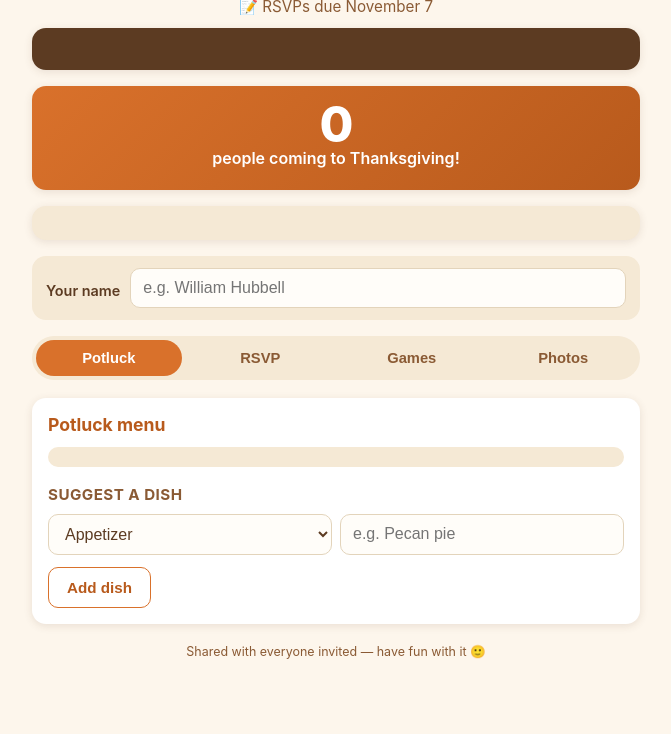
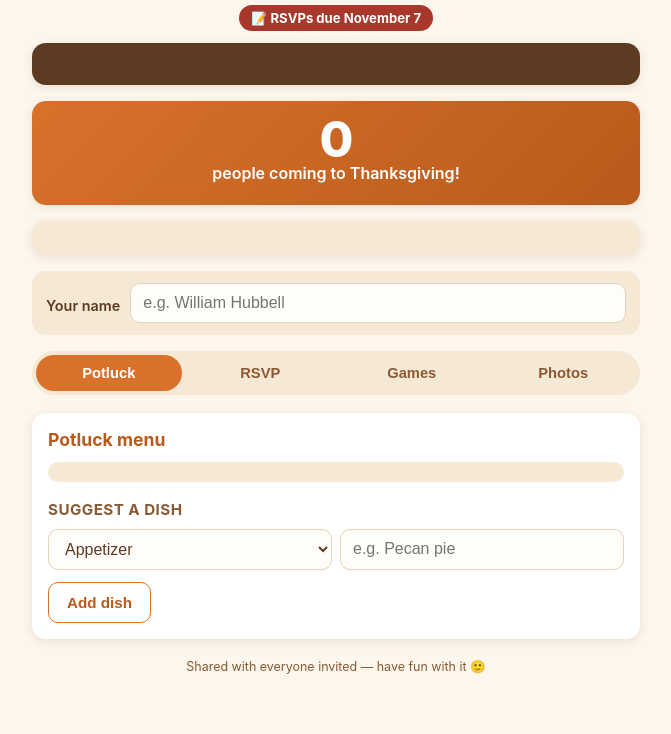
Before and after one commit to williamhubbell/thanksgiving-app, a website: page public/index.html in a window 1280 px wide. Shown: the part 142-876 px from the top of the page, without its empty margins (304-975 px from the left). Drawn offline with Linux system fonts and the light colour scheme; no server answers.

Commit message:
Update styles.css

```diff
--- a/public/styles.css
+++ b/public/styles.css
@@ -81,6 +81,17 @@ header.top .site-address a {
   text-decoration: none;
 }
 header.top .site-address a:hover { text-decoration: underline; }
+
+header.top .site-rsvp-due {
+  margin-top: 8px;
+  display: inline-block;
+  background: var(--red);
+  color: #fff;
+  font-weight: 700;
+  font-size: 0.82rem;
+  padding: 5px 12px;
+  border-radius: 999px;
+}
 
 .countdown-banner {
   background: var(--brown);
```
